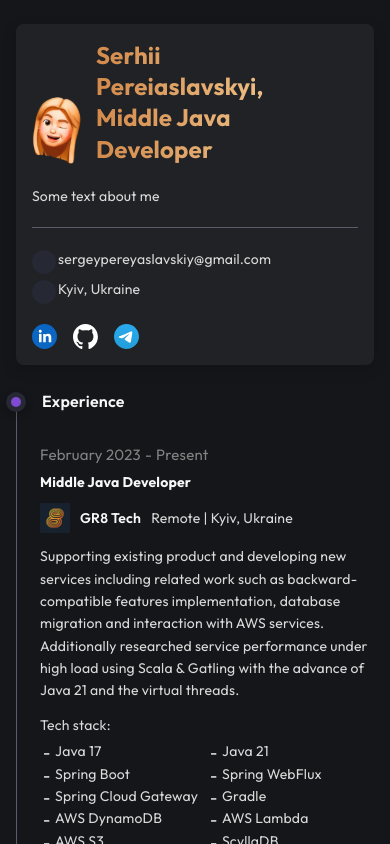
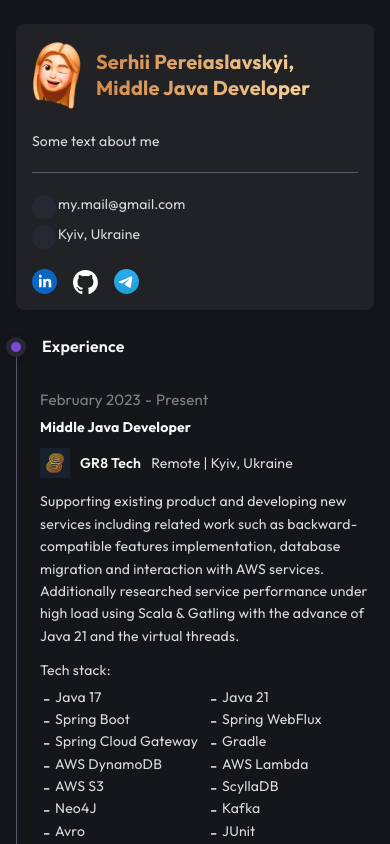
Before and after one commit to sergey-judi/sergey-judi.github.io, a React (Vite) app: page / in a window 390 px wide. Shown: the top 844 px of the page. Built offline with nearby package versions, Linux system fonts and the light colour scheme; some icons are missing.

Commit message:
fix: centered header items

```diff
--- a/src/assets/sass/modules/header/_header.scss
+++ b/src/assets/sass/modules/header/_header.scss
@@ -75,7 +75,7 @@
         }
 
         @media(max-width: 576px) {
-            font-size: 24px;
+            font-size: 20px;
         }
     }
 
--- a/src/components/header/Header.jsx
+++ b/src/components/header/Header.jsx
@@ -9,7 +9,7 @@ const Header = () => {
             <div className="container">
                 <div className="header-content grid items-center">
                     <div className="header-intro">
-                        <div className="flex items-end header-intro-wrapper">
+                        <div className="flex items-center header-intro-wrapper">
                             <img src={AvatarSVG} alt="avatar" className="avatar" />
                             <h1 className="header-name text-white">
                                 Serhii Pereiaslavskyi,
@@ -29,7 +29,7 @@ const Header = () => {
                                     <FaEnvelope size={13} />
                                 </span>
                                 <p className="info-item-text">
-                                    <span className="text">sergeypereyaslavskiy@gmail.com</span>
+                                    <span className="text">my.mail@gmail.com</span>
                                 </p>
                             </li>
                             <li className="grid items-start info-item">
```
